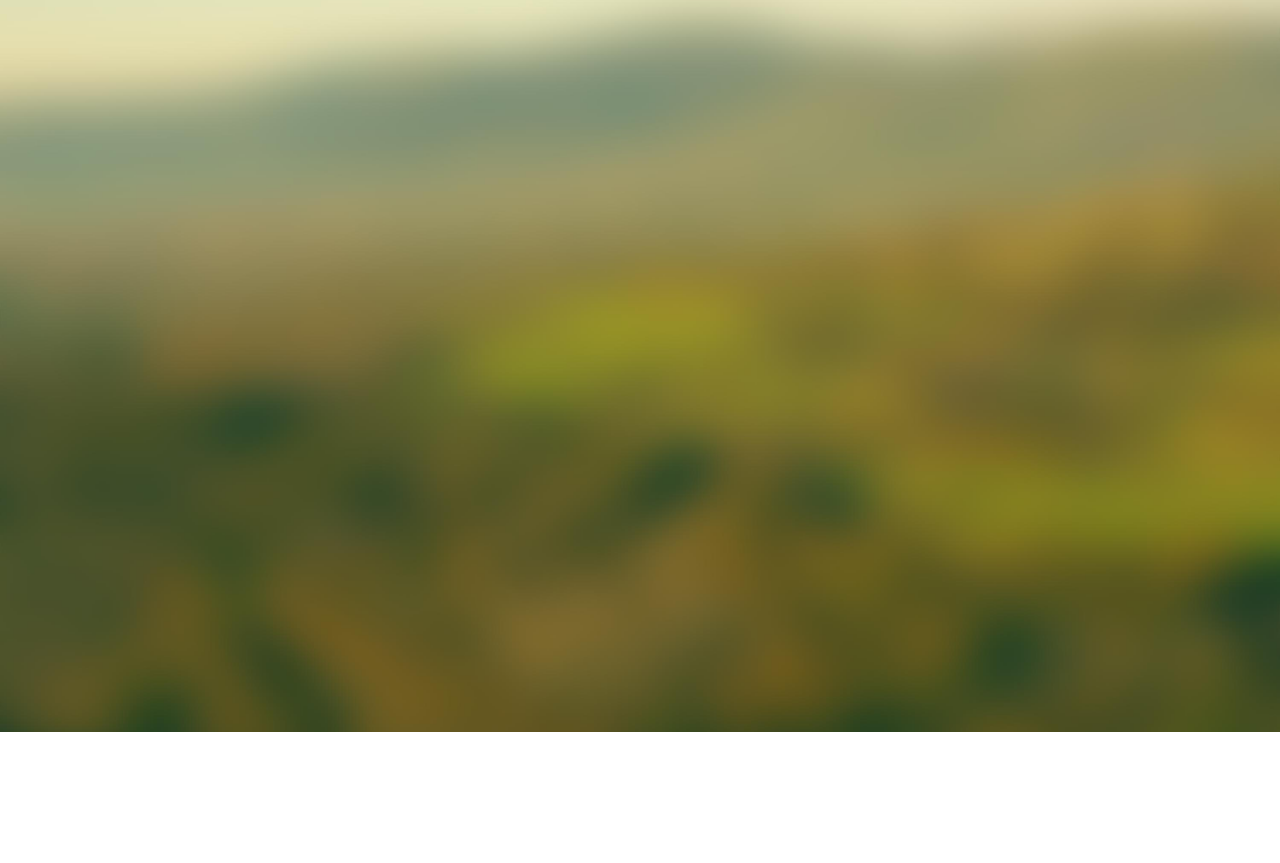
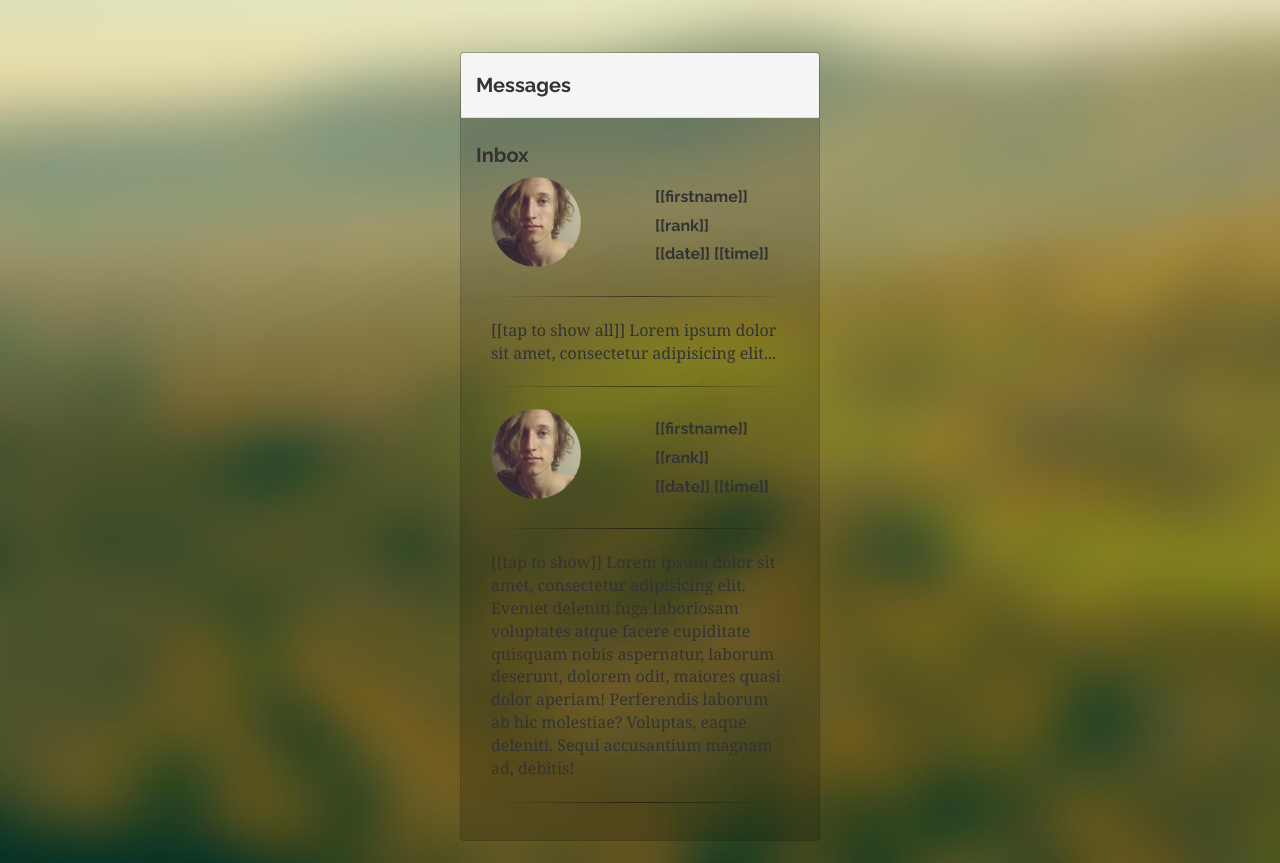
Before and after one commit to jordanyoungberg/roundabout, a plain HTML site: page message.html in a window 1280 px wide. Shown: the part 68-931 px from the top of the page. Before the commit the page ends 800 px from the top, so only its background shows below. Drawn offline with nearby package versions, Linux system fonts and the light colour scheme.

Commit message:
new files
+Help file
+Message file

```diff
--- a/message.html
+++ b/message.html
@@ -60,7 +60,38 @@
         <!-- /.container -->
     </nav>
 
+<div class="container">
+    <div class="row">
+        <div class="col-lg-4 col-lg-offset-4">
+        <div class="panel panel-default">
+            <div class="panel-heading">
+                <h4>Messages</h4>
+            </div>
+            <div class="panel-body">
+                <h4>Inbox</h4>
+                    <!-- begin message module -->
+                    <div class="col-xs-6"><img src="images/profile/self.png" height="90" alt="profile photo"></div>
+                    <div class="col-xs-6"><h5>[[firstname]]</h5><h5>[[rank]]</h5><h5>[[date]] [[time]]</h5></div>
+                    <div class="col-xs-12">
+                        <hr class="two">
+                        <p>[[tap to show all]] Lorem ipsum dolor sit amet, consectetur adipisicing elit...</p>
+                    <hr class="two">
+                    </div> <!-- end message module -->
 
+                    <div class="col-xs-6"><img src="images/profile/self.png" height="90" alt="profile photo"></div>
+                    <div class="col-xs-6"><h5>[[firstname]]</h5><h5>[[rank]]</h5><h5>[[date]] [[time]]</h5></div>
+                    <div class="col-xs-12">
+                        <hr class="two">
+                        <p>[[tap to show]] Lorem ipsum dolor sit amet, consectetur adipisicing elit. Eveniet deleniti fuga laboriosam voluptates atque facere cupiditate quisquam nobis aspernatur, laborum deserunt, dolorem odit, maiores quasi dolor aperiam! Perferendis laborum ab hic molestiae? Voluptas, eaque deleniti. Sequi accusantium magnam ad, debitis!</p>
+                    <hr class="two">
+                    </div>
+
+
+            </div> <!-- panel body -->
+        </div> <!-- panel -->
+        </div> <!-- col lg offset -->
+    </div> <!-- row -->
+</div> <!-- container -->
 
 
 
```
Also changed, not shown: help.html (+25 -0 lines).
